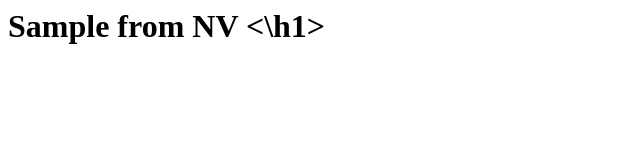
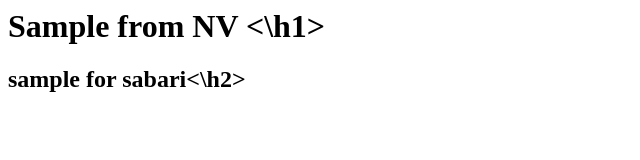
Before and after one commit to hv12061/21ITR074, a plain HTML site: page index.html in a window 1280 px wide. Shown: the whole page, without its empty margins (0-640 px from the left). Drawn offline with Linux system fonts and the light colour scheme.

Commit message:
Update index.html

```diff
--- a/index.html
+++ b/index.html
@@ -1 +1,2 @@
 <h1>Sample from NV <\h1>
+<h2>sample for sabari<\h2>
```
